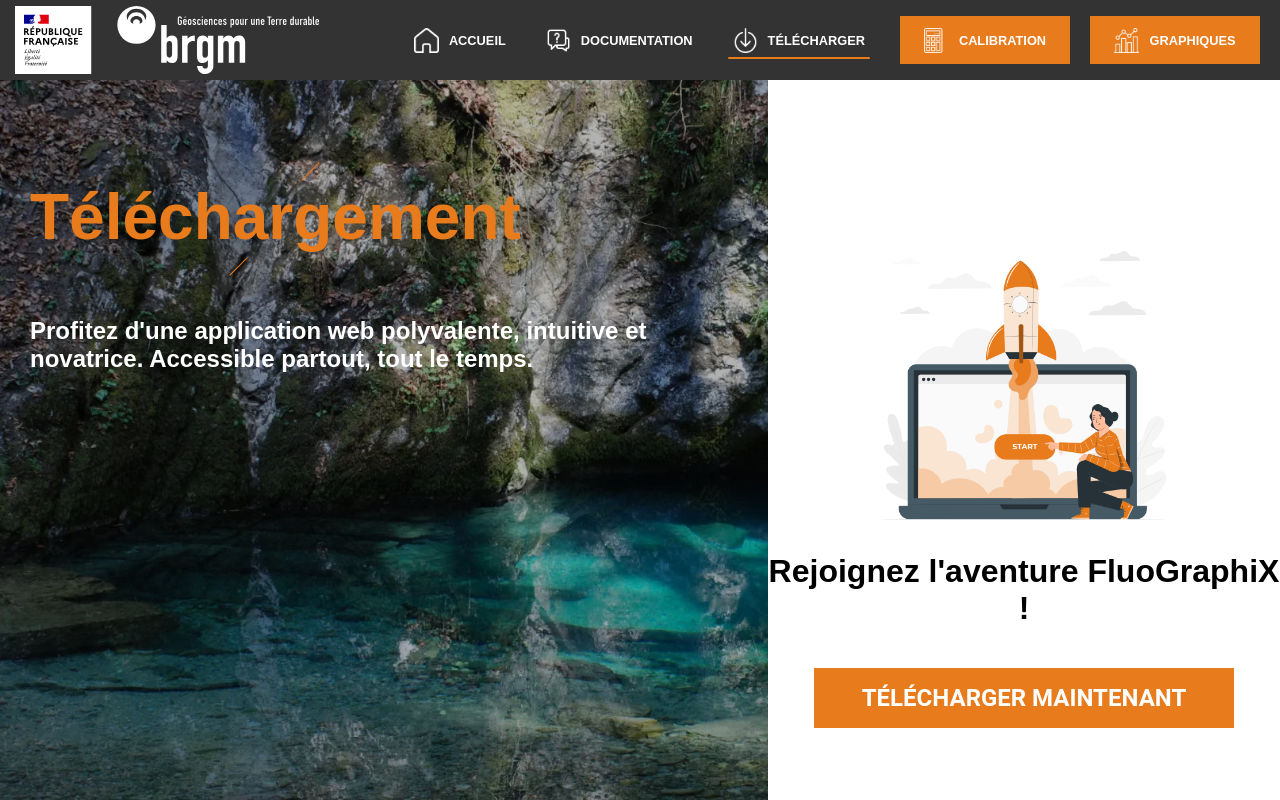
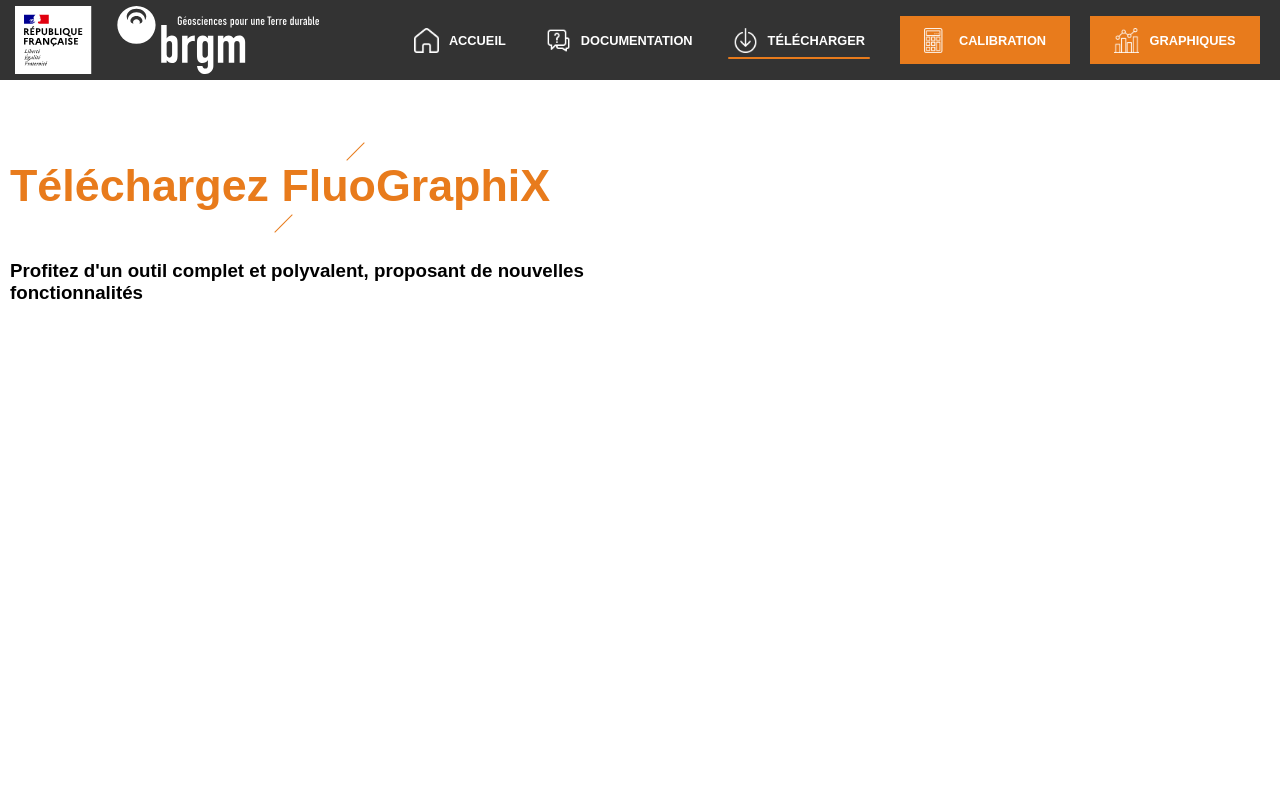
Before and after one commit to th0mate/BRGM-FluoGraphiX_v1, a website with bundled scripts: page index.html in a window 1280 px wide. Both pictures are taken after a click on the element "TÉLÉCHARGER". Shown: the top 800 px of the page. Built offline with nearby package versions, Linux system fonts and the light colour scheme.

Commit message:
rebase : init refonte vueTelecharger.js

```diff
--- a/Ressources/styleTelecharger.css
+++ b/Ressources/styleTelecharger.css
@@ -1,76 +1,17 @@
 .vueTelecharger {
     display: flex;
-    flex-direction: column;
-    justify-content: flex-start;
+    justify-content: space-between;
     align-items: center;
-    height: 100vh;
-    position: relative;
+    height: 80vh;
+    padding-top: 50px;
 }
 
-.vueTelecharger > .fond {
-    width: 100%;
+.vueTelecharger > .partOne, .vueTelecharger > .partTwo {
+    width: 50%;
     height: 100%;
-    object-fit: cover;
-    position: absolute;
-    top: 0;
-    left: 0;
-}
-
-.vueTelecharger > .contenu {
-    display: flex;
-    flex-direction: row;
-    justify-content: space-between;
-    align-items: center;
-    color: white;
-    top: 0;
-    left: 0;
-    width: 100%;
-    height: 100%;
-    background-color: rgba(0, 0, 0, 0.3);
-    z-index: 1;
-    flex-wrap: wrap;
-}
-
-.vueTelecharger > .contenu > .gauche {
+    padding: 10px;
     display: flex;
     flex-direction: column;
-    justify-content: flex-start;
-    align-items: flex-start;
-    width: 55%;
-    height: 100%;
-    margin-left: 30px;
-    text-align: left;
+    justify-content:flex-start;
+
 }
-
-.gauche > h1 {
-    font-size: 4em;
-    margin-top: 100px;
-}
-
-.vueTelecharger > .contenu > .droite {
-    display: flex;
-    flex-direction: column;
-    justify-content: center;
-    align-items: center;
-    text-align: center;
-    width: 40%;
-    height: 100%;
-    background-color: white;
-}
-
-.droite > h1 {
-    color: black;
-}
-
-.droite > .boutonOrange {
-    height: 50px;
-    width: 80%;
-    font-size: 1.5em;
-    display: flex;
-    justify-content: center;
-    align-items: center;
-}
-
-.droite > img {
-    width: 300px;
-}
--- a/src/vues/vueTelecharger.js
+++ b/src/vues/vueTelecharger.js
@@ -1,8 +1,8 @@
 function vueTelecharger() {
     return `
     <div class="vueTelecharger">
-        <img src="Ressources/img/banniereDL.webp" alt="Télécharger" class="fond">
 
+    <!--
         <div class="contenu">
 
             <div class="gauche">
@@ -18,6 +18,18 @@
 
         </div>
 
+    -->
+
+    <div class="partOne">
+        <h1 class="titreBarre">Téléchargez FluoGraphiX</h1>
+        <h3>Profitez d'un outil complet et polyvalent, proposant de nouvelles fonctionnalités</h3>
+    </div>
+
+    <div class="partTwo">
+
+    </div>
+
+
     </div>
     `;
 }
```
